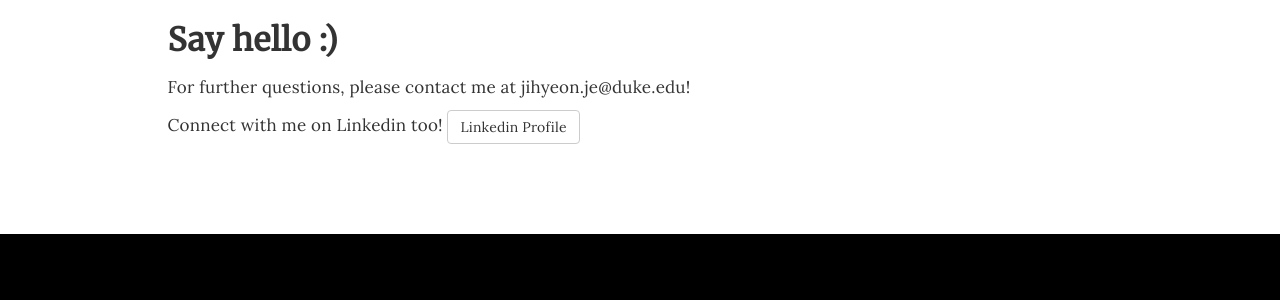
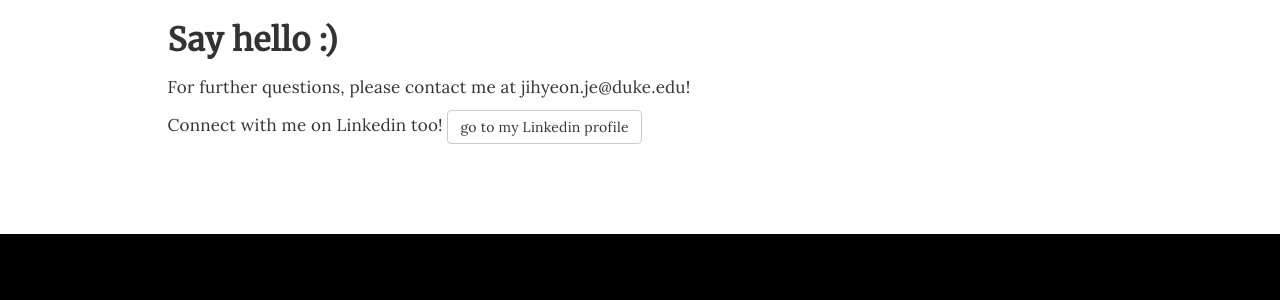
Before and after one commit to rpraka/JihyeonJe.com, a Jekyll site: the page contact.html, which Jekyll copies as it is, in a window 1280 px wide. Shown: the part 144-444 px from the top of the page. Built offline with Jekyll 4.4.1, drawn with Linux system fonts in a browser that asks for light colours.

Commit message:
Update contact.html

```diff
--- a/contact.html
+++ b/contact.html
@@ -85,7 +85,7 @@ http://www.tooplate.com/view/2085-neuron
                     <h2>Say hello :)</h2>
                     <p>For further questions, please contact me at jihyeon.je@duke.edu!</p>
                     <p>Connect with me on Linkedin too!
-                         <a href="https://www.linkedin.com/in/jihyeon-je/" class="btn btn-default">Linkedin Profile</a>
+                         <a href="https://www.linkedin.com/in/jihyeon-je/" class="btn btn-default">go to my Linkedin profile</a>
                     </p>
 
 
```
